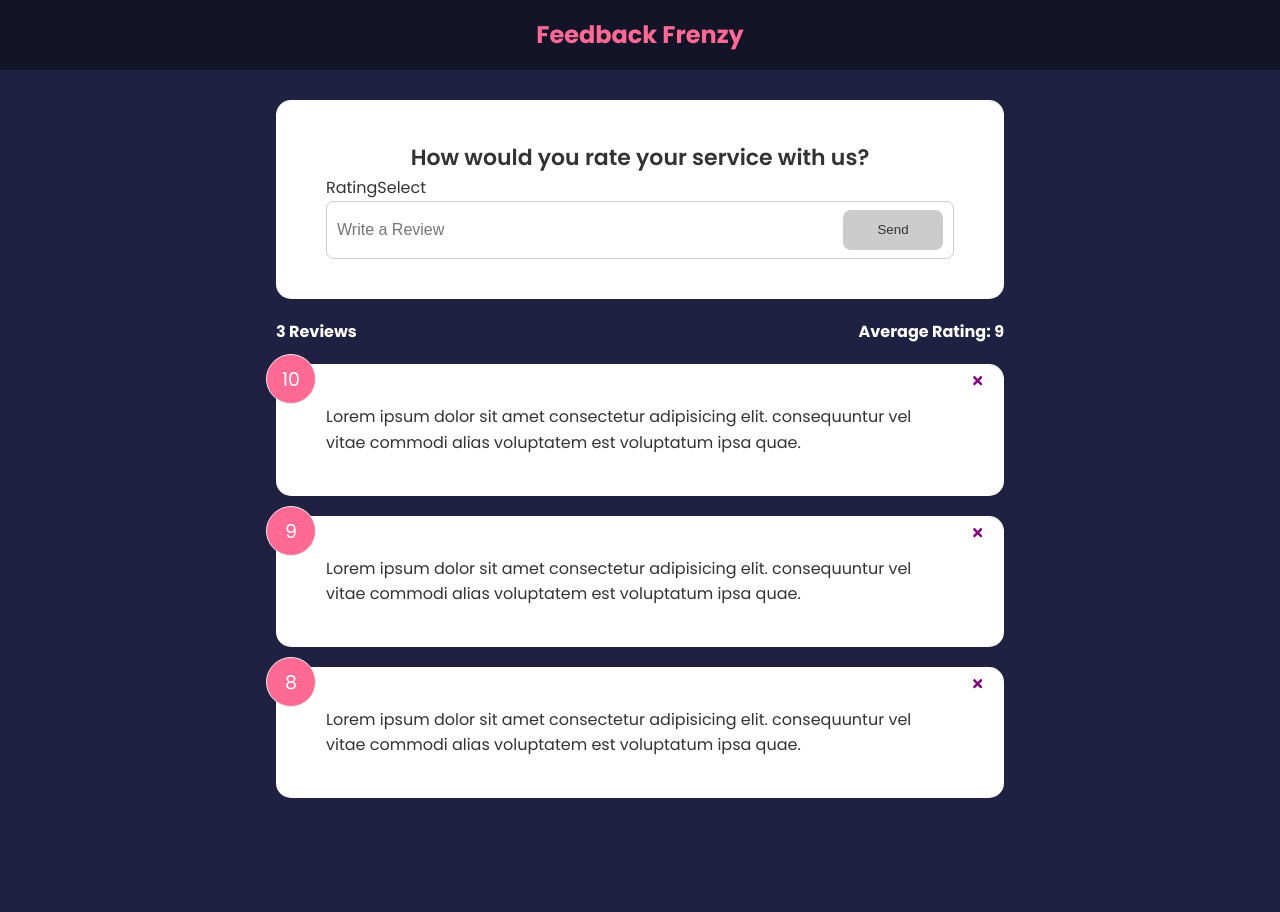
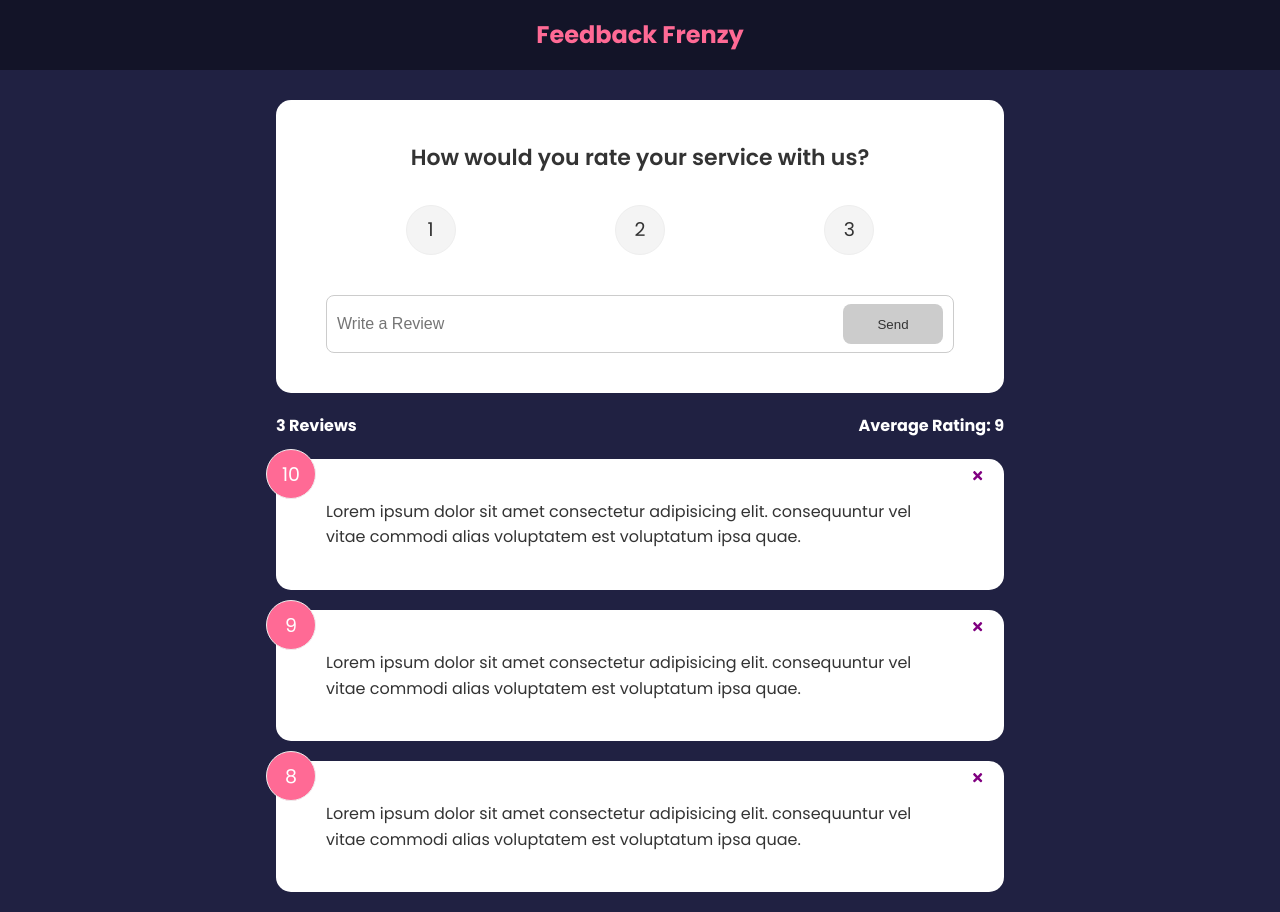
Before and after one commit to junaidapdev/feedback-frenzy, a React (Create React App) app: page / in a window 1280 px wide. Before the commit the page ends 818 px from the top, so only its background shows below. Built offline with nearby package versions, Linux system fonts and the light colour scheme.

Commit message:
Rating select component added

```diff
--- a/src/components/FeedbackForm.jsx
+++ b/src/components/FeedbackForm.jsx
@@ -7,7 +7,7 @@
 const FeedbackForm = () => {
 
     const [text, setText] = useState('')
-    const [rating, setrating] = useState(10)
+    const [rating, setRating] = useState(10)
     const [btnDisdabled, setBtnDisdabled] = useState(true)
     const [message, setMessage] = useState('')
 
@@ -33,7 +33,7 @@
             <form>
                 <h2>How would you rate your service with us?</h2>
 
-                <RatingSelect/>
+                <RatingSelect select={(rating) => setRating(rating)} />
 
                 <div className="input-group">
                     <input onChange={handleTextChange} value={text} type="text" placeholder="Write a Review" />
--- a/src/components/RatingSelect.jsx
+++ b/src/components/RatingSelect.jsx
@@ -1,13 +1,54 @@
 import React, { useState } from 'react'
 
-const RatingSelect = () => {
+const RatingSelect = ({select}) => {
 
     const [selected, setSelected] = useState(10)
 
+    const handleChange= (e) => {
+        setSelected(+e.currentTarget.value)
+        select(+e.currentTarget.value)
+    }
 
-  return (
-    <div>RatingSelect</div>
-  )
+
+    return (
+        <div>
+            <ul className='rating'>
+                <li>
+                    <input
+                        type='radio'
+                        id='num1'
+                        name='rating'
+                        value='1'
+                        onChange={handleChange}
+                        checked={selected === 1}
+                    />
+                    <label htmlFor="num1">1</label>
+                </li>
+                <li>
+                    <input
+                        type='radio'
+                        id='num2'
+                        name='rating'
+                        value='2'
+                        onChange={handleChange}
+                        checked={selected === 2}
+                    />
+                    <label htmlFor="num2">2</label>
+                </li>
+                <li>
+                    <input
+                        type='radio'
+                        id='num3'
+                        name='rating'
+                        value='3'
+                        onChange={handleChange}
+                        checked={selected === 3}
+                    />
+                    <label htmlFor="num3">3</label>
+                </li>
+            </ul>
+        </div>
+    )
 }
 
 export default RatingSelect
```
